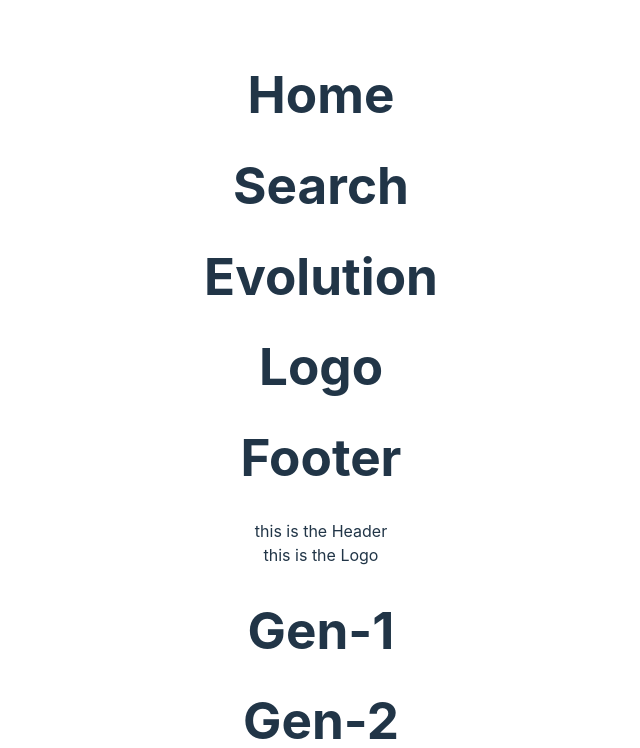
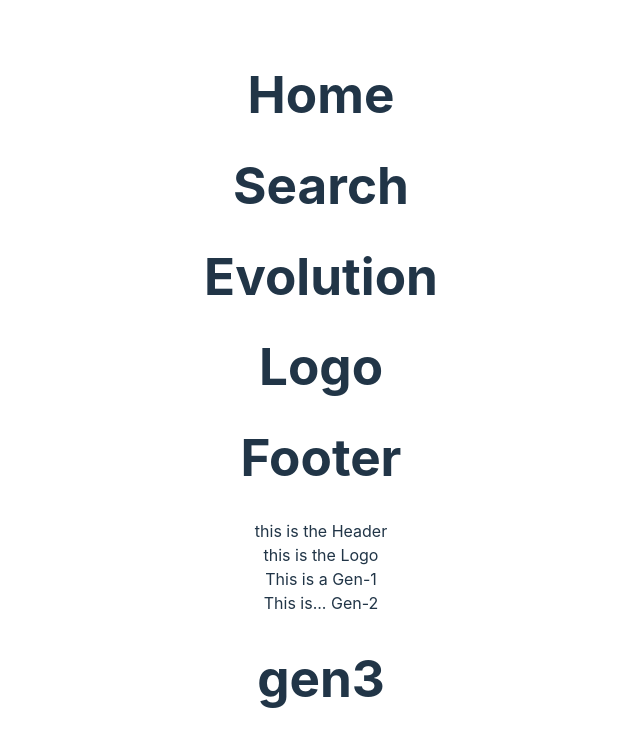
Before and after one commit to haniladjamba/Kelompok5_FrontEnd_D, a React (Vite) app: page / in a window 1280 px wide. Shown: the top 748 px of the page, without its empty margins (319-959 px from the left). Built offline with nearby package versions, Linux system fonts and the light colour scheme.

Commit message:
Menambahkan props Gen-1 dan Gen-2 dalam components/header/generatios

```diff
--- a/src/App.jsx
+++ b/src/App.jsx
@@ -26,8 +26,8 @@ function App() {
       <Footer />
       <Header components="Header" />
       <Logo components="Logo"/>
-      <Gen1 />
-      <Gen2 />
+      <Gen1 component="Gen-1" />
+      <Gen2 component="Gen-2"/>
       <Gen3 />
       <Gen4 />
       <Generations />
--- a/src/components/Header/generations/gen1.jsx
+++ b/src/components/Header/generations/gen1.jsx
@@ -1,5 +1,5 @@
-const Gen1 = () => {
-    return <h1>Gen-1</h1>
+const Gen1 = ({component}) => {
+    return <div>This is a {component}</div>
 };
 
 export default Gen1;
--- a/src/components/Header/generations/gen2.jsx
+++ b/src/components/Header/generations/gen2.jsx
@@ -1,5 +1,5 @@
-const Gen2 = () => {
-    return <h1>Gen-2</h1>
+const Gen2 = ({component}) => {
+return <div>This is... {component}</div>
 };
 
 export default Gen2;
```
